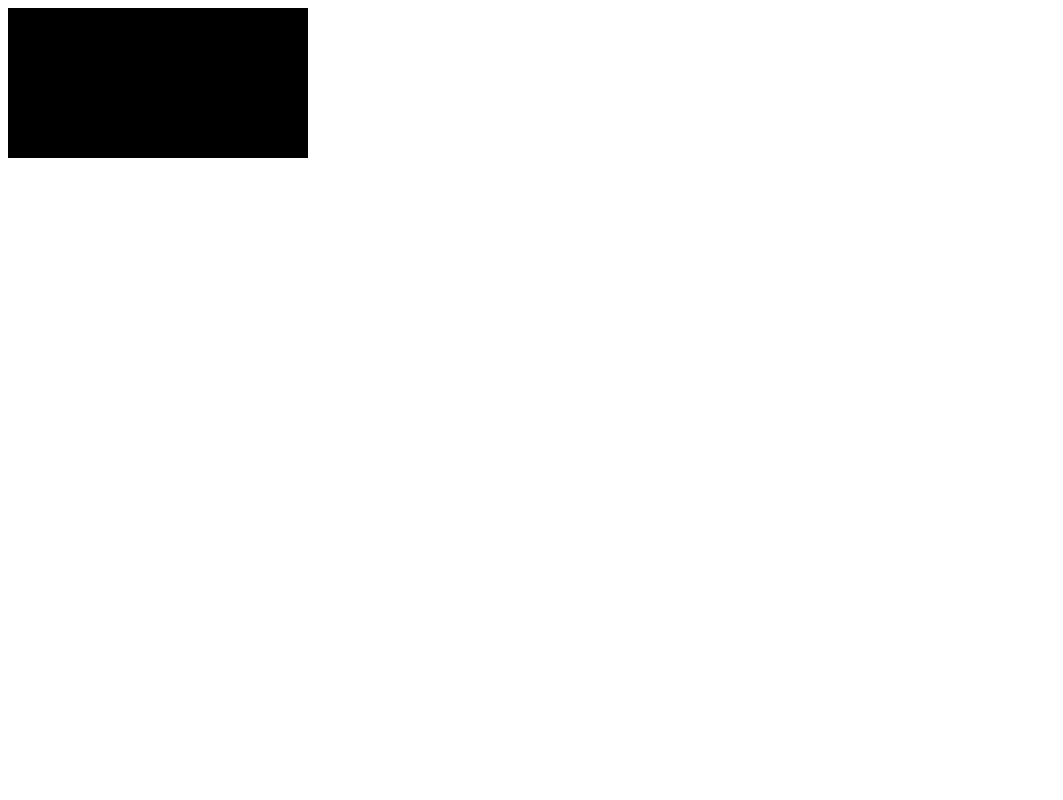
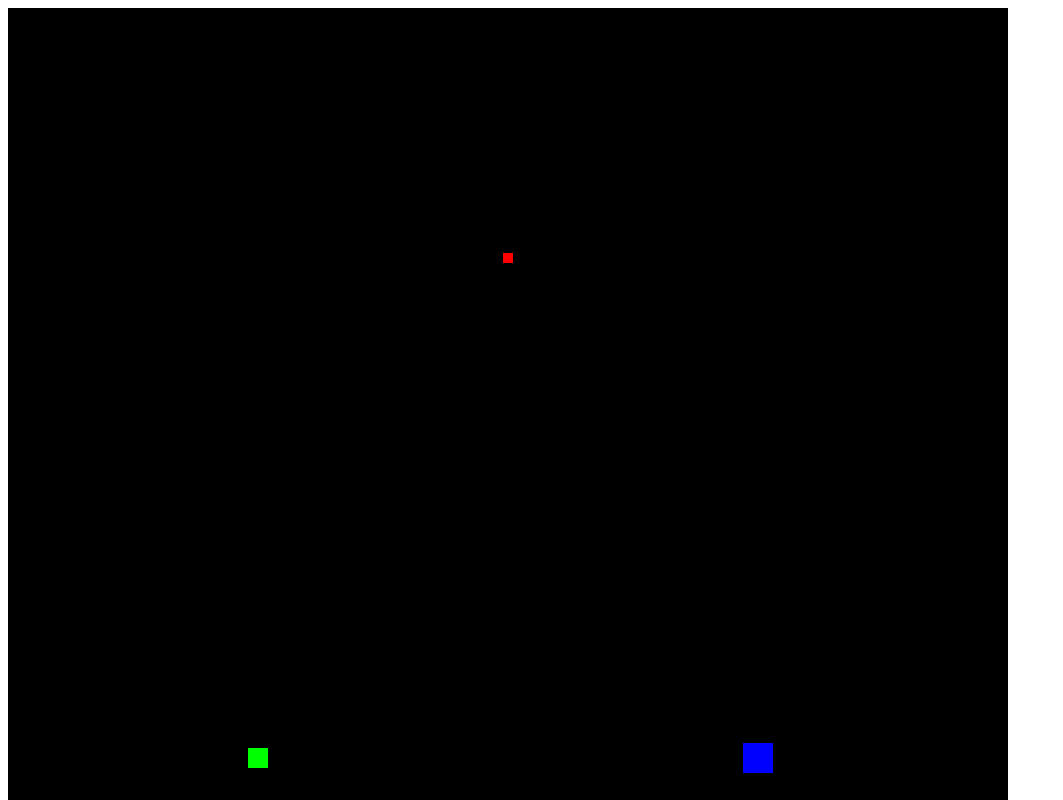
Before and after one commit to hojelse/webgl, a plain HTML site: page index.html in a window 1280 px wide. Shown: the top 800 px of the page, without its empty margins (0-1063 px from the left). Drawn offline with Linux system fonts and the light colour scheme.

Commit message:
Render three points

```diff
--- a/index.html
+++ b/index.html
@@ -6,15 +6,12 @@
 	<title>Document</title>
 </head>
 <body>
-	<canvas id="mycanvas"></canvas>
+	<canvas id="mycanvas" width="1000px" height="1000px"></canvas>
 	<script>
 		const canvas = document.querySelector("#mycanvas");
 		const gl = canvas.getContext('webgl') ||
 			canvas.getContext('experimental-webgl');
 		if (!gl) throw new Error('browser may not support webgl');
-
-		gl.clearColor(0.0, 0.0, 0.0, 1.0);
-		gl.clear(gl.COLOR_BUFFER_BIT);
 
 		const vertex_shader_src = `			\
 			attribute vec4 aPosition;		\
@@ -60,6 +57,77 @@
 
 			return program;
 		}
+
+		function initBuffer(gl, data, elemPerVertex, attribute) {
+			const buffer = gl.createBuffer();
+			if (!buffer) throw new Error("Failed to create buffer");
+			gl.bindBuffer(gl.ARRAY_BUFFER, buffer);
+			gl.bufferData(gl.ARRAY_BUFFER, data, gl.STATIC_DRAW);
+			gl.vertexAttribPointer(attribute, elemPerVertex, gl.FLOAT, false, 0, 0);
+			return gl.enableVertexAttribArray(attribute);
+		}
+
+		function initBuffers(gl, attributes) {
+
+			const elemPerVertex = {
+				"aPosition": 2,
+				"aPointSize": 1,
+				"aColor": 3
+			}
+			const data = {
+				"aPosition": new Float32Array([
+					//     x,    y
+						0.0,  0.5,
+						-0.5, -0.5,
+						0.5, -0.5
+					]),
+				"aPointSize": new Float32Array([
+						10.0,
+						20.0,
+						30.0
+					]),
+				"aColor": new Float32Array([
+					//    r,   g,   b
+						1.0, 0.0, 0.0,
+						0.0, 1.0, 0.0,
+						0.0, 0.0, 1.0
+					])
+			}
+
+
+			for (const [attr, location] of Object.entries(attributes)) {
+				initBuffer(gl, data[attr], elemPerVertex[attr], location);
+			}
+
+			return 3;
+		}
+
+		function getAttributes(gl, program) {
+			const attributes = {}
+
+			const numAttributes = gl.getProgramParameter(program, gl.ACTIVE_ATTRIBUTES);
+			for (var i = 0; i < numAttributes; i++) {
+				const attId = gl.getActiveAttrib(program, i).name;
+				const aLoc = gl.getAttribLocation(program, attId);
+				attributes[attId] = aLoc;
+			}
+
+			return attributes
+		}
+
+		function getUniforms(gl, program) {
+			const uniforms = {}
+
+			const numUniforms = gl.getProgramParameter(program, gl.ACTIVE_UNIFORMS);
+			for (var i = 0; i < numUniforms; i++) {
+				const uniId = gl.getActiveUniform(program, i).name;
+				const uLoc = gl.getUniformLocation(program, uniId);
+				uniforms[uniId] = uLoc;
+			}
+
+			return uniforms
+		}
+
 		const program = link(
 				gl,
 				compile(gl, gl.VERTEX_SHADER, vertex_shader_src),
@@ -67,14 +135,15 @@
 			);
 
 		gl.useProgram(program);
+		gl.clearColor(0.0, 0.0, 0.0, 1.0);
+		gl.clear(gl.COLOR_BUFFER_BIT);
 
-		const aPosition = gl.getAttribLocation(program, 'aPosition');
-		const uFragColor = gl.getUniformLocation(program, 'uFragColor');
+		getAttributes(gl, program);
+		const attributes = getAttributes(gl, program);
+		const uniforms = getUniforms(gl, program);
+		const n = initBuffers(gl, attributes);
 
-		gl.vertexAttrib2f(aPosition, 0.0, 0.0);
-		gl.uniform4f(uFragColor, 1.0, 0.0, 0.0, 1.0);
-
-		gl.drawArrays(gl.POINTS, 0, 1); // minimize draw calls, they are expensive
+		gl.drawArrays(gl.POINTS, 0, n); // minimize draw calls, they are expensive
 
 	</script>
 </body>
```
